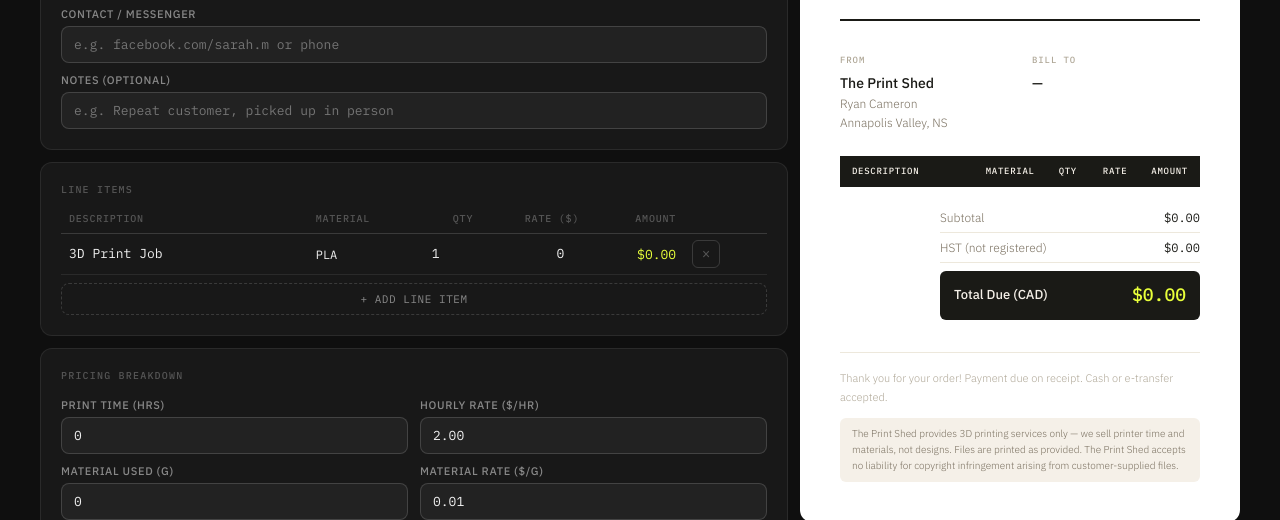
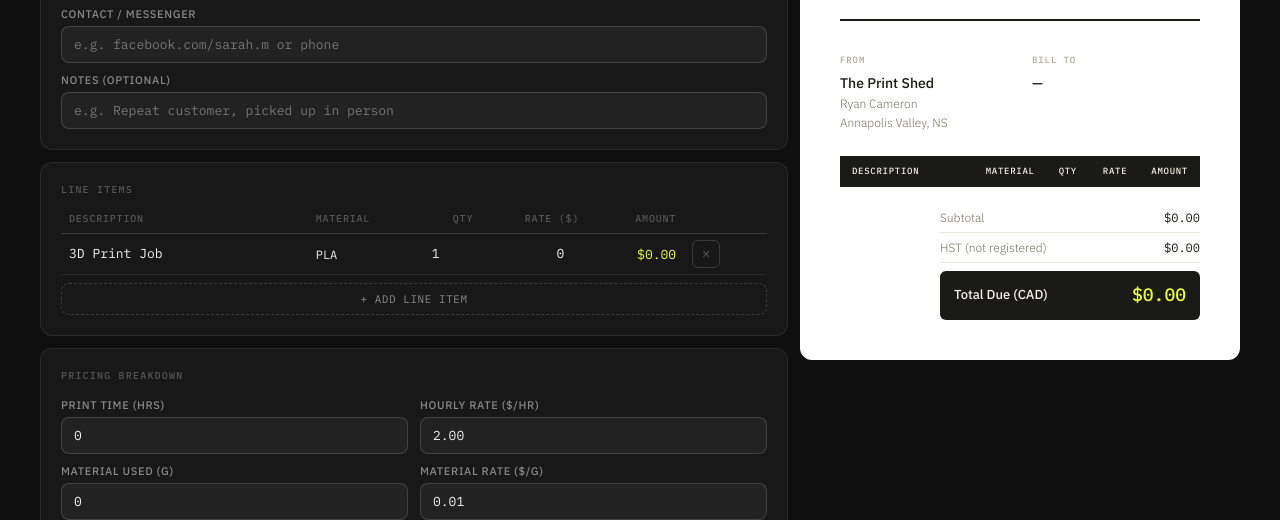
Before and after one commit to murphylobster/3DPrint, a plain HTML site: page invoice-tool.html in a window 1280 px wide. Shown: the part 432-952 px from the top of the page. Drawn offline with Linux system fonts and the light colour scheme.

Commit message:
Update invoice-tool.html

```diff
--- a/invoice-tool.html
+++ b/invoice-tool.html
@@ -637,12 +637,7 @@
       </div>
 
       <!-- Notes -->
-      <div class="inv-footer">
-        <div id="p-inv-notes"></div>
-        <div class="inv-policy">
-          The Print Shed provides 3D printing services only — we sell printer time and materials, not designs. Files are printed as provided. The Print Shed accepts no liability for copyright infringement arising from customer-supplied files.
-        </div>
-      </div>
+
 
     </div>
   </div>
```
